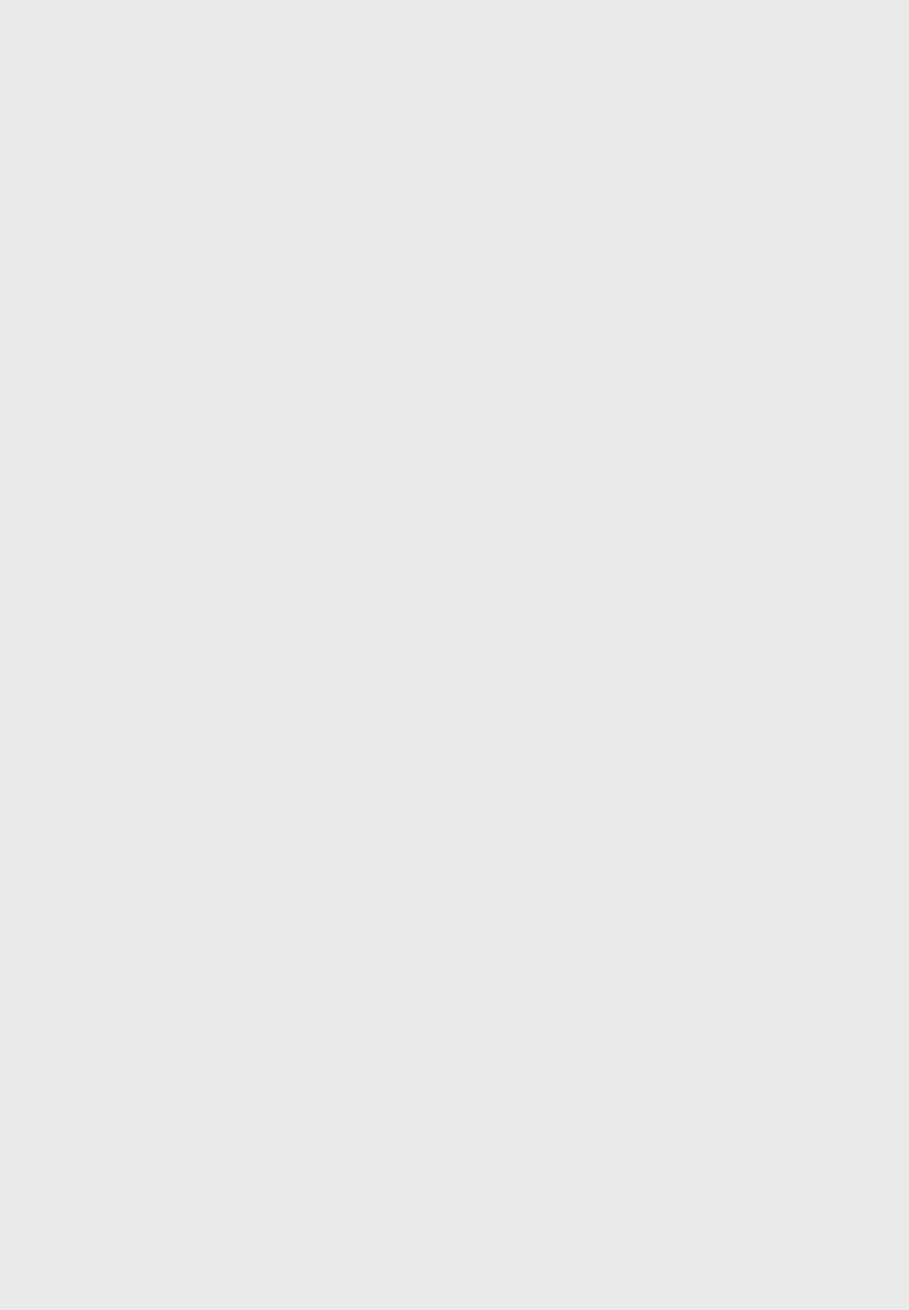
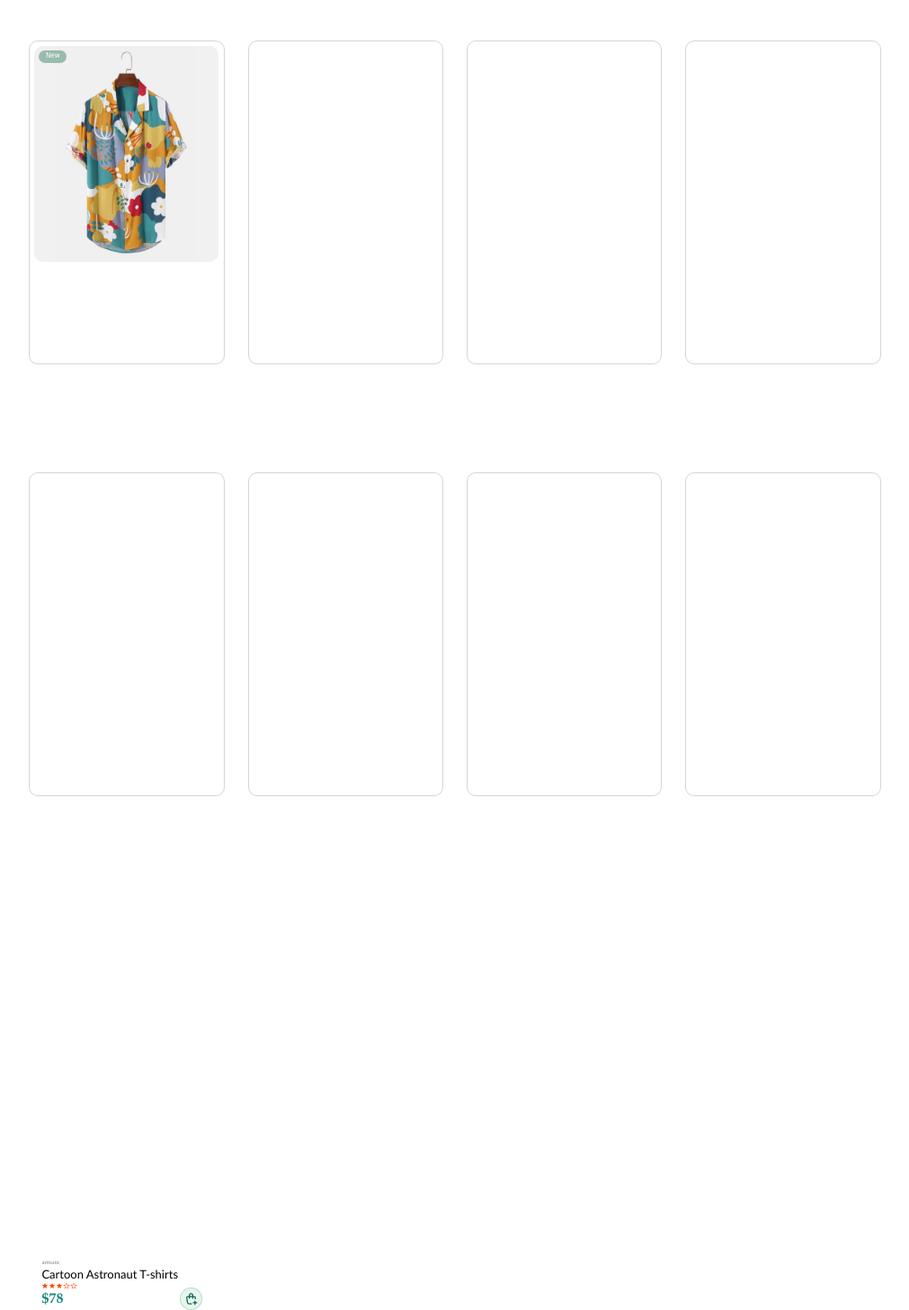
Before and after one commit to Harshbhimate256/E-commerce-react, a React (Vite) app: page / in a window 1280 px wide. Shown: the part 981-2437 px from the top of the page at 90% size, without its empty margins (134-1145 px from the left). Before the commit the page ends 989 px from the top, so only its background shows below. Built offline with nearby package versions, Linux system fonts and the light colour scheme.

Commit message:
added cards structure

```diff
--- /dev/null
+++ b/src/components/Card.jsx
@@ -0,0 +1,47 @@
+import React from 'react'
+import { IoMdStar } from "react-icons/io";
+import { IoIosStarOutline } from "react-icons/io";
+import { TbShoppingBagPlus } from "react-icons/tb";
+import { LuEye } from "react-icons/lu";
+import { CiHeart } from "react-icons/ci";
+import { MdCompareArrows } from "react-icons/md";
+const Card = () => {
+  return (
+    <>
+      <div className='card-container' style={{height:"120vh",width:"80%",marginLeft:"12vw",marginTop:"5vh", display:"flex",flexFlow:"row wrap"}}>
+        <div className='card' style={{height:"45vh",width:"17vw",borderRadius:"10px",margin:"1vw"}}>
+            <div style={{height:"30vh",width:"16vw",margin:"5px",position:"relative"}}>
+                <div style={{fontFamily:"Tahoma",border:"none",fontSize:"8px",position:"absolute",left:"5px",top:"5px",width:"2.4vw",height:"1.1vw",textAlign:"center",borderRadius:"10px",background:"#99BBAD",color:"white",paddingTop:"1px"}}>New</div>
+                <div className='hover-img-btn'>
+                    <button><div><LuEye/></div></button>
+                    <button><div><CiHeart/></div></button>
+                    <button><div><MdCompareArrows/></div></button>
+                </div>
+                <a href='#'>
+                    <img src="../card-shirt1.jpg" style={{height:"100%",width:"100%",objectFit:"fill",borderRadius:"10px"}}/>
+                    <img style={{opacity:"0"}} src='../card-shirt1(hover).jpg'/>
+                </a>
+                <div style={{marginLeft:"8px",position:"relative"}}>
+                    <div style={{fontSize:"7px",}}><a href='#' style={{textDecoration:"none",color:"grey"}}>armani</a></div>
+                    <div className='card-title'><a  href='#' style={{textDecoration:"none",fontFamily:"'Trebuchet MS', sans-serif",fontSize:"13px"}}>Cartoon Astronaut T-shirts</a></div>
+                    <div style={{fontSize:"8px",color:"orangered"}}><IoMdStar/><IoMdStar/><IoMdStar/><IoIosStarOutline/><IoIosStarOutline/></div>
+                    <div style={{color:"#13867E",fontFamily:"Garamond, serif"}}><h4>$78</h4></div>
+                    <a href='#'>
+                        <div className='add-cart-btn'><TbShoppingBagPlus/></div>
+                    </a>
+                </div>
+            </div>
+        </div>
+        <div style={{height:"45vh",width:"17vw",borderRadius:"10px",margin:"1vw"}}></div>
+        <div style={{height:"45vh",width:"17vw",borderRadius:"10px",margin:"1vw"}}></div>
+        <div style={{height:"45vh",width:"17vw",borderRadius:"10px",margin:"1vw"}}></div>
+        <div style={{height:"45vh",width:"17vw",borderRadius:"10px",margin:"1vw"}}></div>
+        <div style={{height:"45vh",width:"17vw",borderRadius:"10px",margin:"1vw"}}></div>
+        <div style={{height:"45vh",width:"17vw",borderRadius:"10px",margin:"1vw"}}></div>
+        <div style={{height:"45vh",width:"17vw",borderRadius:"10px",margin:"1vw"}}></div>
+      </div>
+    </>
+  )
+}
+
+export default Card
--- a/src/components/Foreground.jsx
+++ b/src/components/Foreground.jsx
@@ -1,7 +1,7 @@
 import React from "react";
 import Square from "./Square";
 import NavBtnBg from "./NavBtnBg";
-
+import Card from "./Card";
 const Foreground = () => {
   const data = [
     {
@@ -50,6 +50,7 @@ const Foreground = () => {
         ))}
       </div>
       <NavBtnBg/>
+      <Card/>
     </>
   );
 };
--- a/src/components/NavBtnBg.jsx
+++ b/src/components/NavBtnBg.jsx
@@ -24,7 +24,7 @@ const NavBtnBg = () => {
 ]
   return (
     <>
-      <div style={{height:"10vh",width:"75%",marginLeft:"11vw",marginTop:"1vw",display:"flex",justifyContent:"space-between",position:"relative"}}>
+      <div style={{height:"10vh",width:"75%",marginLeft:"9vw",marginTop:"1vw",display:"flex",justifyContent:"space-between",position:"relative"}}>
         <div className='NavBtn' >
         {data.map((item, index) => (
           <NavBtn data={item}/>
--- a/src/components/Navbar.jsx
+++ b/src/components/Navbar.jsx
@@ -1,6 +1,7 @@
 import React, { useState } from "react";
 import { FiSearch } from "react-icons/fi";
 import { FaUser } from "react-icons/fa";
+import { MdCompareArrows } from "react-icons/md";
 import { IoIosHeartEmpty } from "react-icons/io";
 import { FiShoppingCart } from "react-icons/fi";
 import { IoIosArrowDown } from "react-icons/io";
@@ -37,7 +38,7 @@ function Navbar() {
             <input type="search" placeholder="search" />
           </div>
           <div className="nav-icons">
-            <FaUser />
+            <MdCompareArrows   />
             <IoIosHeartEmpty />
             <FiShoppingCart />
           </div>
--- a/src/index.css
+++ b/src/index.css
@@ -1,3 +1,6 @@
+::selection{
+  background-color: #088178;
+}
 *{
   margin: 0;
   padding: 0;
@@ -6,7 +9,7 @@
 html,body{
   width: 100%;
   height: 100%;
-  background-color: rgb(234, 234, 234);
+  /* background-color: rgb(234, 234, 234); */
 }
 .nav{
   padding: 1vw;
@@ -59,7 +62,7 @@ html,body{
   width: 43vw;
   padding: 2px 4px;
   outline: none;
-  background-color: rgb(234, 234, 234);
+  background-color: white;
 }
 .nav-icons{
   border: 1px solid black;
@@ -310,3 +313,67 @@ html,body{
   color: #0c5853;
   font-style: italic;
 }
+.card-container >div{
+  border: 1px solid rgba(128, 128, 128, 0.33);
+}
+.card-container > div:hover{
+  box-shadow: 0px 0px 5px 0px rgba(128, 128, 128, 0.264);
+}
+.card-title a{
+  color: black;
+  transition: all ease .4s;
+}
+.card-title a:hover{
+  color: #13867E;
+}
+.add-cart-btn{
+  height: 25px;
+  width: 25px;
+  border: 1px solid #13867e3e;
+  border-radius: 50%;
+  background-color: #E8F6EA;
+  color: #08635d;
+  font-size: 15px;
+  display: flex;
+  justify-content: center;
+  align-items: center;
+  margin-left: 12vw;
+  margin-top: -1.8vw;
+  transition: all ease .2s;
+}
+.add-cart-btn:hover{
+  color: white;
+  background-color: #088178;
+  margin-top: -2.2vw;
+}
+.hover-img-btn{
+  display: flex;
+  width: 10vw;
+  left: 4vw;
+  gap: 5px;
+  top: 6vw;
+  position: absolute;
+}
+.hover-img-btn button{
+  height: 25px;
+  width: 25px;
+  text-align: center;
+  display: flex;
+  justify-content: center;
+  align-items: center;
+  border-radius: 50%;
+  color: #088178;
+  border: 1px solid #13867e3e;
+  cursor: pointer;
+  background-color: #E8F6EA;
+  opacity: 0;
+  transition: all ease .2s;
+}
+.hover-img-btn button:hover{
+  background-color: #088178;
+  margin-top: -3px;
+  color: white;
+}
+.card:hover .hover-img-btn button{
+  opacity: 1;
+}
```
Also changed, not shown: card-shirt1(hover).jpg (added), card-shirt1.jpg (added).
